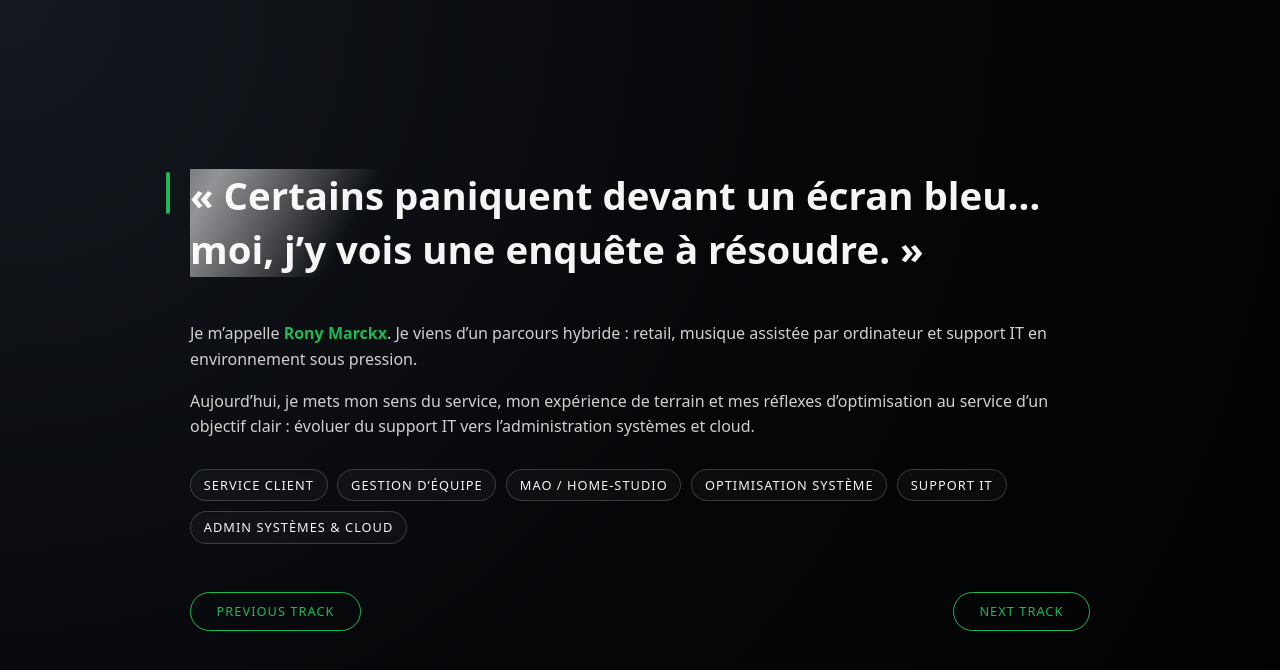
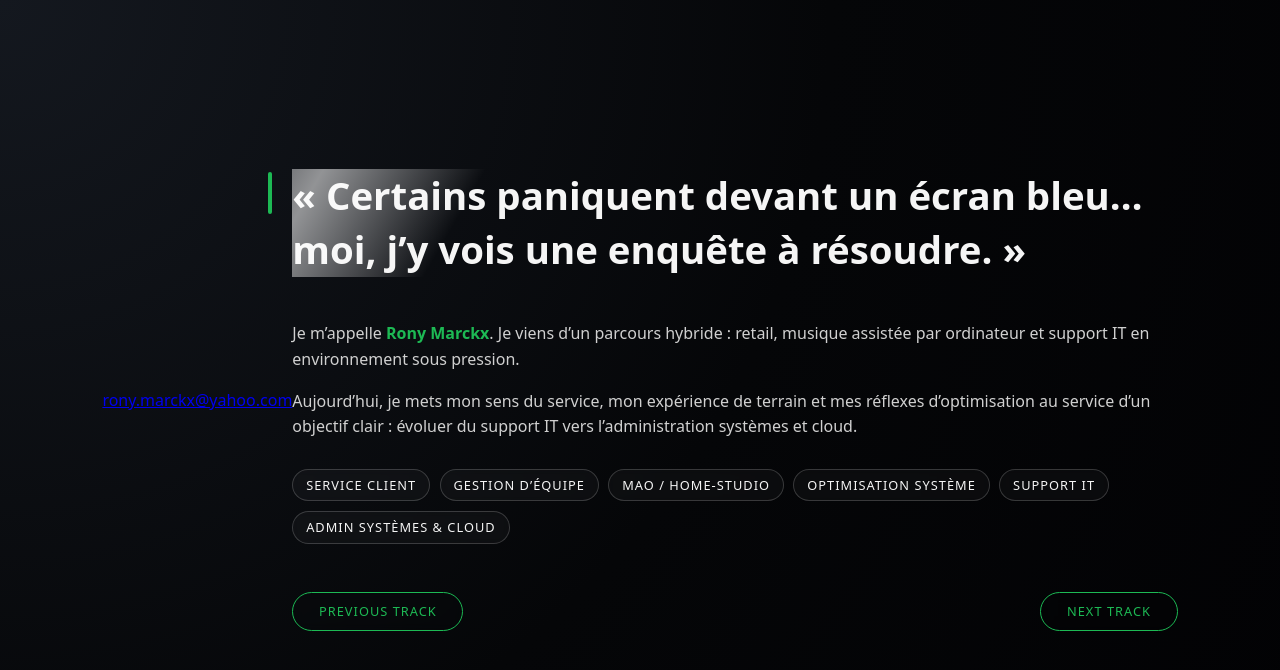
Before and after one commit to ronmarx/monTFF, a plain HTML site: page track1.html in a window 1280 px wide. Drawn offline with Linux system fonts and the light colour scheme.

Commit message:
Update track1.html

```diff
--- a/track1.html
+++ b/track1.html
@@ -6,6 +6,9 @@
     <meta name="viewport" content="width=device-width, initial-scale=1">
     <link rel="stylesheet" href="style.css">
 </head>
+    <a class="footer-email" href="mailto:rony.marckx@yahoo.com">
+    rony.marckx@yahoo.com
+</a>
 <body class="page-intro">
 
 <main class="intro-wrapper">
```
